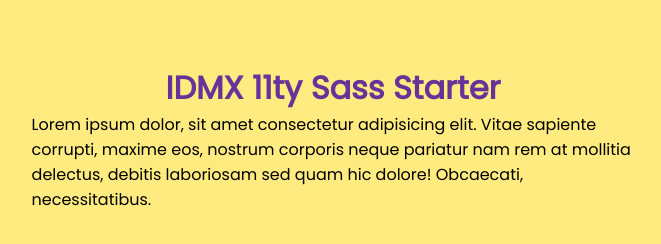
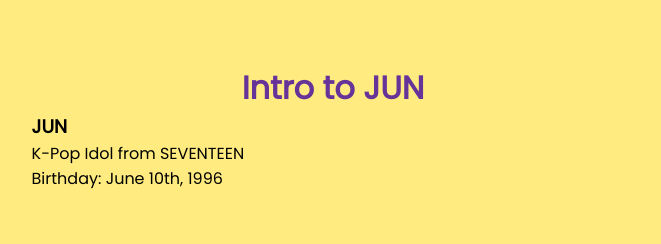
Before and after one commit to RVCC-IDMX/css-card-flip-payalazelaya, an Eleventy site: page src/index.html in a window 1280 px wide. Shown: the whole page, without its empty margins (307-968 px from the left). Built offline with nearby package versions, Linux system fonts and the light colour scheme; Eleventy itself is replaced by a stand-in of ours; files that its build step writes are made by us from their sources.

Commit message:
Add starting HTML and Images

```diff
--- a/src/index.html
+++ b/src/index.html
@@ -5,14 +5,26 @@
     <meta name="viewport" content="width=device-width, initial-scale=1.0">
     <meta name="description" content="A modern CSS page">
     <meta name="generator" content="Eleventy v1.2" />
-    <title>IDMX 11ty Sass Starter</title>
+    <title>JUN card</title>
     <link rel="shortcut icon" href="images/favicon.png" type="image/png">
     <link rel="icon" type="image/svg+xml" href="images/favicon.svg" />
     <link rel="stylesheet" href="css/main.css">
   </head>
   <body>
-  <h1>IDMX 11ty Sass Starter</h1>
-  <p>Lorem ipsum dolor, sit amet consectetur adipisicing elit. Vitae sapiente corrupti, maxime eos, nostrum corporis neque pariatur nam rem at mollitia delectus, debitis laboriosam sed quam hic dolore! Obcaecati, necessitatibus.</p>
+  <h1>Intro to JUN</h1>
+  <div class="card">
+    <div class="card__content">
+      <div class="card__front">
+        <h3 class="card__title">JUN</h3>
+        <p class="card__subtitle">K-Pop Idol from SEVENTEEN</p>
+      </div>
+
+      <div class="card__back">
+        <p class="card__body">Birthday: June 10th, 1996</p>
+      </div>
+    </div>
+  </div>
+  <p></p>
   <script src="js/index.js"></script>
   </body>
 </html>
```
Also changed, not shown: src/images/junhui.jpg (added).
